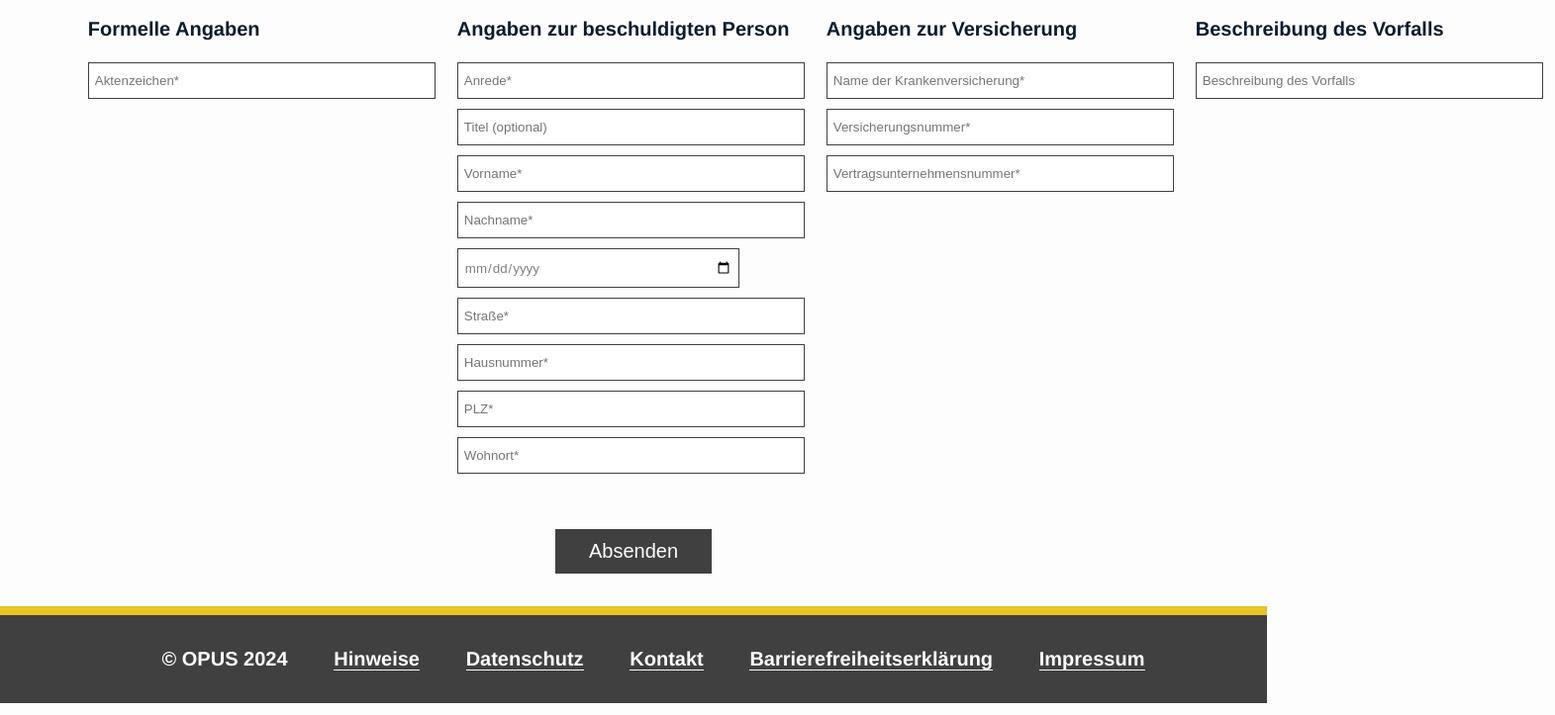
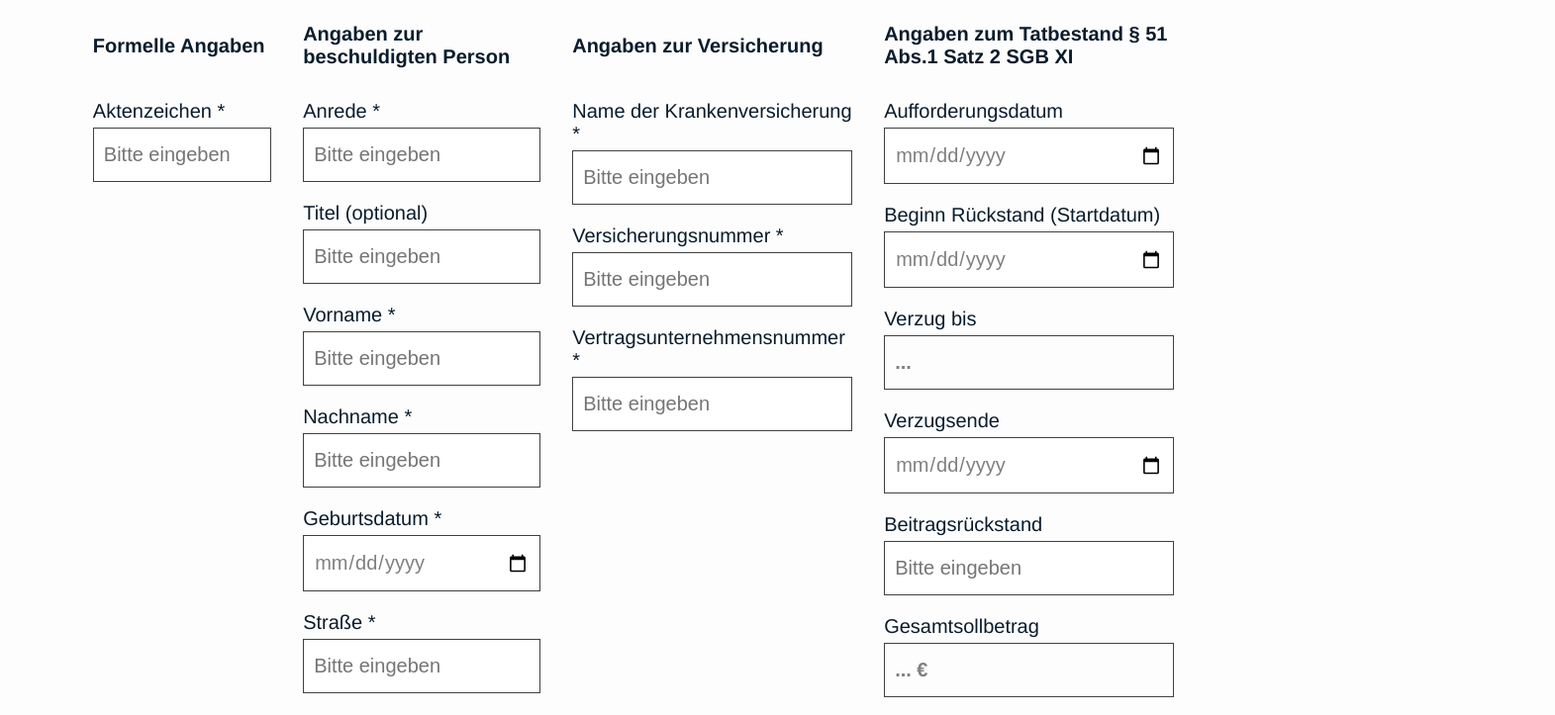
Before and after one commit to Cubemil/OPAS-User-Interface, a Vue app in the folder App/: page /ersterfassung in a window 1280 px wide. Shown: the part 440-1163 px from the top of the page at 99% size, 1571 px wide, since content can reach past the window. Built offline with nearby package versions, Linux system fonts and the light colour scheme.

Commit message:
implemented tatbestand v1

```diff
--- a/App/src/components/Eingabeformular.vue
+++ b/App/src/components/Eingabeformular.vue
@@ -11,44 +11,63 @@
             <th>Formelle Angaben</th>
             <th>Angaben zur beschuldigten Person</th>
             <th>Angaben zur Versicherung</th>
-						<th>Beschreibung des Vorfalls</th>
+            <th>Angaben zum Tatbestand § 51 Abs.1 Satz 2 SGB XI</th>
           </tr>
           <tr>
             <td>
-							<input type="text" required v-model="aktenzeichen" placeholder="Aktenzeichen*" size="40">
+              <label for="aktenzeichen">Aktenzeichen *</label>
+              <input type="text" id="aktenzeichen" required v-model="aktenzeichen" placeholder="Bitte eingeben">
             </td>
             <td>
-							<input type="text" required v-model="anrede" placeholder="Anrede*" size="40">
-							<input type="text" v-model="titel" placeholder="Titel (optional)" size="40">
-							<input type="text" required v-model="vorname" placeholder="Vorname*" size="40">
-							<input type="text" required v-model="nachname" placeholder="Nachname*" size="40">
-							<input type="date" required v-model="geburtsdatum" placeholder="Geburtsdatum*">
-							<input type="text" required v-model="str" placeholder="Straße*" size="40">
-							<input type="text" required v-model="hausnummer" placeholder="Hausnummer*" size="40">
-							<input type="text" required v-model="plz" placeholder="PLZ*" size="40">
-							<input type="text" required v-model="wohnort" placeholder="Wohnort*" size="40">
+              <label for="anrede">Anrede *</label>
+              <input type="text" id="anrede" required v-model="anrede" placeholder="Bitte eingeben">
+              <label for="titel">Titel (optional)</label>
+              <input type="text" id="titel" v-model="titel" placeholder="Bitte eingeben">
+              <label for="vorname">Vorname *</label>
+              <input type="text" id="vorname" required v-model="vorname" placeholder="Bitte eingeben">
+              <label for="nachname">Nachname *</label>
+              <input type="text" id="nachname" required v-model="nachname" placeholder="Bitte eingeben">
+              <label for="geburtsdatum">Geburtsdatum *</label>
+              <input type="date" id="geburtsdatum" required v-model="geburtsdatum" placeholder="Bitte eingeben">
+              <label for="str">Straße *</label>
+              <input type="text" id="str" required v-model="str" placeholder="Bitte eingeben">
+              <label for="hausnummer">Hausnummer *</label>
+              <input type="text" id="hausnummer" required v-model="hausnummer" placeholder="Bitte eingeben">
+              <label for="plz">PLZ *</label>
+              <input type="text" id="plz" required v-model="plz" placeholder="Bitte eingeben">
+              <label for="wohnort">Wohnort *</label>
+              <input type="text" id="wohnort" required v-model="wohnort" placeholder="Bitte eingeben">
             </td>
             <td>
-							<input type="text" required v-model="krankenversicherungsname"
-								placeholder="Name der Krankenversicherung*"
-								size="40">
-							<input type="text" required v-model="versicherungsnummer" placeholder="Versicherungsnummer*"
-								size="40">
-							<input type="text" required v-model="vertragsunternehmensnummer"
-								placeholder="Vertragsunternehmensnummer*"
-								size="40">
+              <label for="krankenversicherungsname">Name der Krankenversicherung *</label>
+              <input type="text" id="krankenversicherungsname" required v-model="krankenversicherungsname" placeholder="Bitte eingeben">
+              <label for="versicherungsnummer">Versicherungsnummer *</label>
+              <input type="text" id="versicherungsnummer" required v-model="versicherungsnummer" placeholder="Bitte eingeben">
+              <label for="vertragsunternehmensnummer">Vertragsunternehmensnummer *</label>
+              <input type="text" id="vertragsunternehmensnummer" required v-model="vertragsunternehmensnummer" placeholder="Bitte eingeben">
             </td>
             <td>
-							<input id="beschreibung" type="text" required v-model="beschreibung"
-								placeholder="Beschreibung des Vorfalls"
-								size="40">
+              <label for="aufforderungsdatum">Aufforderungsdatum</label>
+              	<input type="date" id="aufforderungsdatum" v-model="aufforderungsdatum" @change="validateDates">
+              <label for="startdatum">Beginn Rückstand (Startdatum)</label>
+              	<input type="date" id="startdatum" v-model="startdatum" @change="validateDates">
+              <label for="verzugBis">Verzug bis</label>
+              	<div class="readonly-field" id="verzugBis">{{ calculateVerzugBis }}</div>
+              <label for="verzugsende">Verzugsende</label>
+              	<input type="date" id="verzugsende" v-model="verzugsende" @change="validateVerzugsende">
+              <label for="beitragsrueckstand">Beitragsrückstand</label>
+								<input type="number" id="beitragsrueckstand" v-model="beitragsrueckstand" placeholder="Bitte eingeben">
+              <label for="gesamtsollbetrag">Gesamtsollbetrag</label>
+              	<div class="readonly-field" id="gesamtsollbetrag">{{ calculateGesamtsollbetrag }} €</div>
+              <label for="verjaehrungsfrist">Verjährungsfrist</label>
+              	<div class="readonly-field" id="verjaehrungsfrist">{{ calculateVerjaehrungsfrist }}</div>
             </td>
           </tr>
         </table>
 
         <div class="submit-and-response">
           <button id="submit_button">Absenden</button>
-					<p id="response"></p>
+          <p id="response">{{ responseMessage }}</p>
         </div>
 
       </form>
@@ -75,10 +94,49 @@ export default {
       versicherungsnummer: '',
       krankenversicherungsname: '',
       vertragsunternehmensnummer: '',
-      beschreibung: ''
+      aufforderungsdatum: '',
+      startdatum: '',
+      verzugsende: '',
+      beitragsrueckstand: '',
+      gesamtsollbetrag: '',
+      responseMessage: ''
+    }
+  },
+  computed: {
+    calculateVerzugBis() {
+      if (this.startdatum) {
+        let start = new Date(this.startdatum);
+        start.setMonth(start.getMonth() + 6);
+        return start.toISOString().split('T')[0];
+      }
+      return '...';
+    },
+    calculateVerjaehrungsfrist() {
+      if (this.verzugsende) {
+        let ende = new Date(this.verzugsende);
+        ende.setFullYear(ende.getFullYear() + 4);
+        return ende.toISOString().split('T')[0];
+      }
+      return '...';
+    },
+		calculateGesamtsollbetrag() {
+			if (this.beitragsrueckstand) {
+				return this.beitragsrueckstand * 5;
+			}
+			return '...';
 		}
   },
   methods: {
+    validateDates() {
+      if (this.aufforderungsdatum && new Date(this.aufforderungsdatum) > new Date()) {
+        alert('Das Aufforderungsdatum muss in der Vergangenheit liegen.');
+      }
+    },
+    validateVerzugsende() {
+      if (this.verzugsende && new Date(this.verzugsende) > new Date()) {
+        alert('Das Verzugsende muss in der Vergangenheit liegen.');
+      }
+    },
     async handleSubmit() {
       const formData = {
         aktenzeichen: this.aktenzeichen,
@@ -94,7 +152,13 @@ export default {
         versicherungsnummer: this.versicherungsnummer,
         krankenversicherungsname: this.krankenversicherungsname,
         vertragsunternehmensnummer: this.vertragsunternehmensnummer,
-        beschreibung: this.beschreibung
+        aufforderungsdatum: this.aufforderungsdatum,
+        startdatum: this.startdatum,
+        verzugBis: this.calculateVerzugBis,
+        verzugsende: this.verzugsende,
+        beitragsrueckstand: this.beitragsrueckstand,
+        gesamtsollbetrag: this.gesamtsollbetrag,
+        verjaehrungsfrist: this.calculateVerjaehrungsfrist
       }
 
       try {
@@ -110,10 +174,8 @@ export default {
           throw new Error(`HTTP error! status: ${response.status}`);
         }
 
-        // writes response at the end of the form
         const result = await response.json();
-        const submitArea = document.getElementById('submit_area');
-        submitArea.textContent += result.message;
+        this.responseMessage = result.message;
 
         return result;
       } catch (error) {
@@ -140,39 +202,45 @@ export default {
 
 .input-fields, th, td {
   text-align: left;
-	/*border: 1px solid #ddd;*/
 }
 
 th, td {
-	padding: 10px;
+  padding: 15px;
 }
 
 td {
-	vertical-align: top;
+  vertical-align: top
 }
 
 form {
   background: #fdfdfd;
 }
 
-form p {
+label {
+  display: block;
+  margin-bottom: 5px;
   font-size: 20px;
-	font-weight: bold;
+  font-weight: normal;
 }
 
-input {
+input, .readonly-field {
   display: block;
-	padding: 10px 6px;
-	margin-bottom: 10px;
+  padding: 15px 10px;
+	margin-bottom: 20px;
   box-sizing: border-box;
   border: 1px solid #404040;
+  width: 100%;
+  font-size: 20px;
 }
 
 input[type="date"] {
-	width: 285px;
-	height: 40px;
   font-family: Arial, Helvetica, sans-serif;
   color: grey;
+}
+
+.readonly-field {
+  background-color: #fdfdfd;
+  color: gray;
 }
 
 .submit-and-response {
@@ -188,7 +256,6 @@ input[type="date"] {
   border: none;
   cursor: pointer;
   transition: 0.3s;
-	/*border-radius: 20px;*/
 }
 
 #submit_button:hover {
```
Lines whose indentation alone changed are shown as unchanged.
